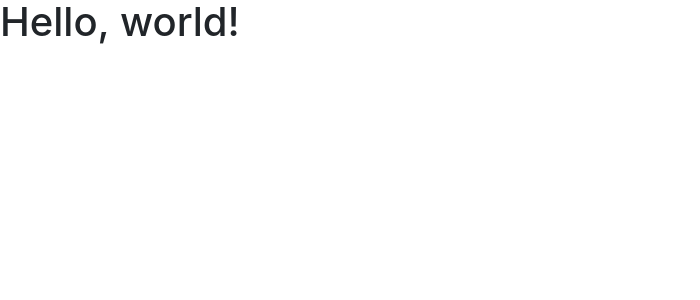
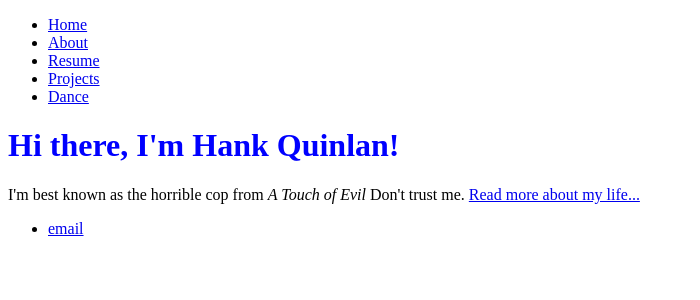
Before and after one commit to isabellaleehs/isabellaleehs.github.io, a Jekyll site: the page built from index.html, in a window 1280 px wide. Shown: the top 300 px of the page, without its empty margins (0-700 px from the left). Built offline with Jekyll 4.4.1, drawn with Linux system fonts in a browser that asks for light colours; nearby versions of some CDN libraries; a style sheet for code colours, icons or effects is not loaded.

Commit message:
Update index.html

```diff
--- a/index.html
+++ b/index.html
@@ -1,22 +1,7 @@
-<!DOCTYPE html>
-<html lang="en">
-  <head>
-    <!-- Required meta tags -->
-    <meta charset="utf-8">
-    <meta name="viewport" content="width=device-width, initial-scale=1, shrink-to-fit=no">
-
-    <!-- Bootstrap CSS -->
-    <link rel="stylesheet" href="https://maxcdn.bootstrapcdn.com/bootstrap/4.0.0-beta/css/bootstrap.min.css" integrity="sha384-rwoIResjU2yc3z8GV/NPeZWAv56rSmLldC3R/AZzGRnGxQQKnKkoFVhFQhNUwEyJ" crossorigin="anonymous">
-  </head>
-
-  <body>
-    <h1>Hello, world!</h1>
-
-    <!-- Optional JavaScript -->
-    <!-- jQuery first, then Popper.js, then Bootstrap JS -->
-    <script src="https://code.jquery.com/jquery-3.2.1.slim.min.js" integrity="sha384-KJ3o2DKtIkvYIK3UENzmM7KCkRr/rE9/Qpg6aAZGJwFDMVNA/GpGFF93hXpG5KkN" crossorigin="anonymous"></script>
-    <script src="https://cdnjs.cloudflare.com/ajax/libs/popper.js/1.11.0/umd/popper.min.js" integrity="sha384-b/U6ypiBEHpOf/4+1nzFpr53nxSS+GLCkfwBdFNTxtclqqenISfwAzpKaMNFNmj4" crossorigin="anonymous"></script>
-    <script src="https://maxcdn.bootstrapcdn.com/bootstrap/4.0.0-beta/js/bootstrap.min.js" integrity="sha384-vBWWzlZJ8ea9aCX4pEW3rVHjgjt7zpkNpZk+02D9phzyeVkE+jo0ieGizqPLForn" crossorigin="anonymous"></script>
-  </body>
-
-</html>
+---
+layout: default
+---
+<div class="blurb">
+	<h1>Hi there, I'm Hank Quinlan!</h1>
+	<p>I'm best known as the horrible cop from <em>A Touch of Evil</em> Don't trust me. <a href="/about">Read more about my life...</a></p>
+</div><!-- /.blurb -->
```
